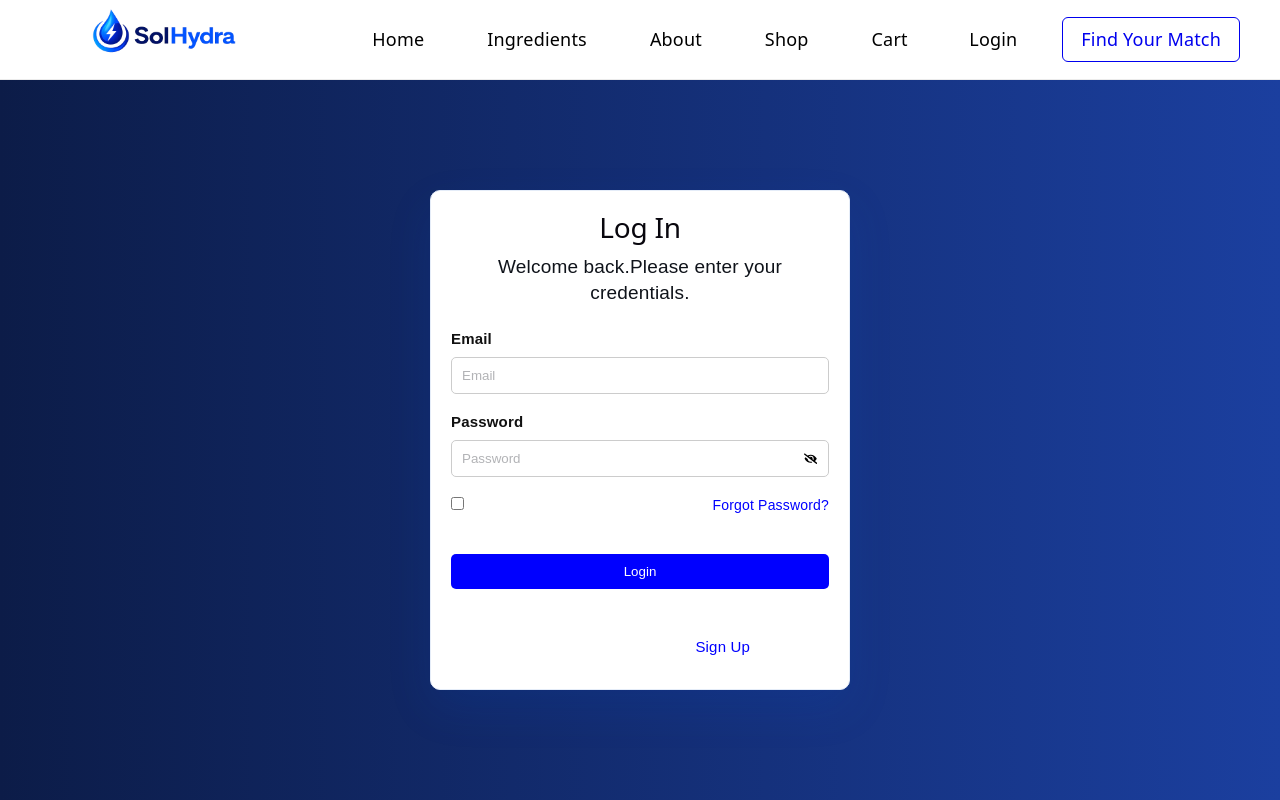
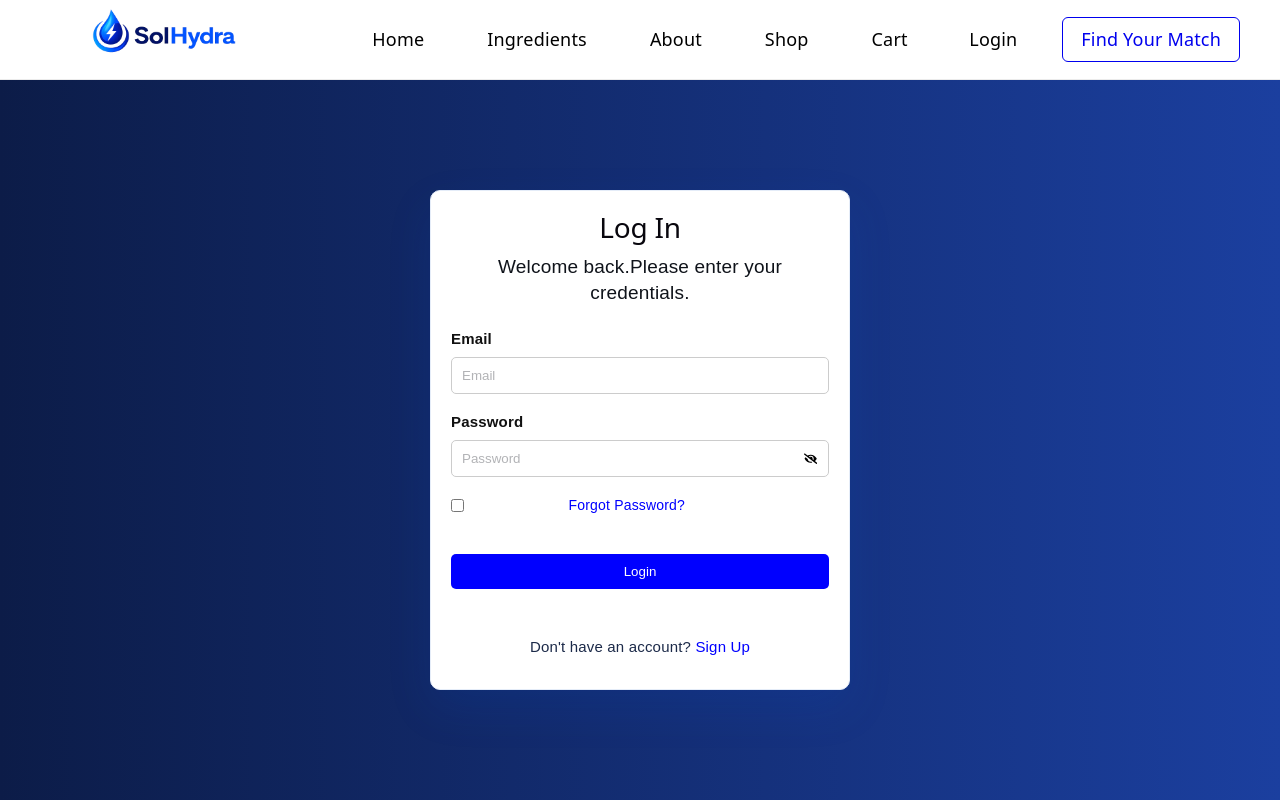
Before and after one commit to Sharonnjoroge-18/SOLHYDRA, a React (Vite) app: page /login in a window 1280 px wide. Shown: the top 800 px of the page. Built offline with nearby package versions, Linux system fonts and the light colour scheme.

Commit message:
fix:login and sign up

```diff
--- a/src/components/login.css
+++ b/src/components/login.css
@@ -92,14 +92,19 @@
 /* Options row */
 .options-row {
   display: flex;
-  justify-content: space-between;
+  align-items: center;
   font-size: 14px;
   margin-bottom: 15px;
+  flex-wrap: wrap;
+  gap: 12px;
 }
 
 .checkbox-label input[type="checkbox"] {
   accent-color: BLUE;
-  margin-right: 6px;
+}
+.checkbox-label {
+  display: flex;
+  align-items: center;
 }
 
 /* Button */
@@ -122,6 +127,7 @@
   text-align: center;
   font-size: 14px;
   margin-top: 15px;
+  color: #1c2a49;
 }
 
 .signup-link,
--- a/src/components/signup.jsx
+++ b/src/components/signup.jsx
@@ -1,5 +1,6 @@
 import React, { useState } from "react";
 import "./signup.css";
+import { FaEye, FaEyeSlash } from "react-icons/fa";
 import { Link, useNavigate } from "react-router-dom";
 import { useAuth } from "../AuthContext";
 
```
